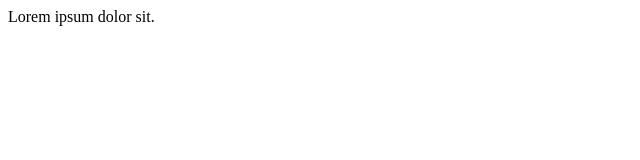
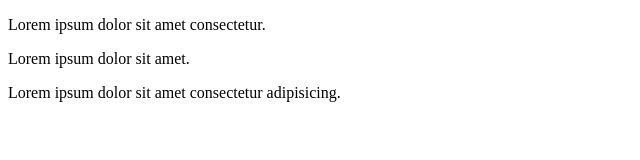
Before and after one commit to panzica2/Stephanie, a plain HTML site: page index.html in a window 1280 px wide. Shown: the whole page, without its empty margins (0-640 px from the left). Drawn offline with Linux system fonts and the light colour scheme.

Commit message:
added paragraphs

```diff
--- a/index.html
+++ b/index.html
@@ -6,6 +6,8 @@
     <title>Document</title>
   </head>
   <body>
-    Lorem ipsum dolor sit.
+    <p>Lorem ipsum dolor sit amet consectetur.</p>
+    <p>Lorem ipsum dolor sit amet.</p>
+    <p>Lorem ipsum dolor sit amet consectetur adipisicing.</p>
   </body>
 </html>
```
